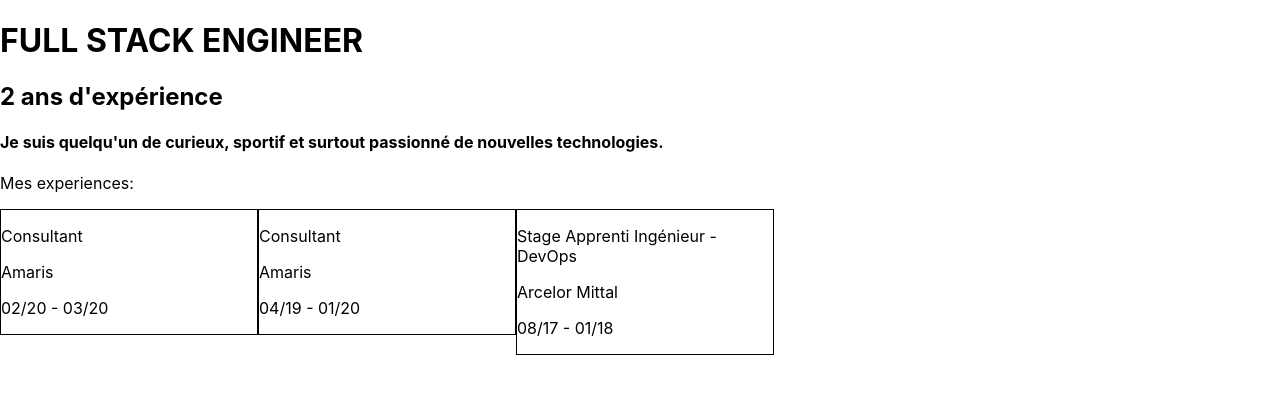
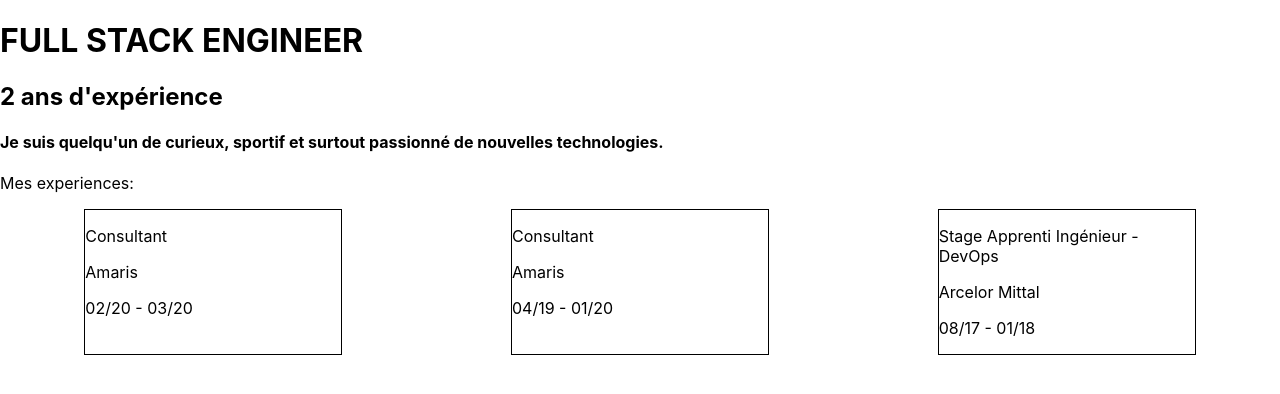
Before and after one commit to pbutin/dossierCompetance, a React (Create React App) app: page / in a window 1280 px wide. Shown: the top 394 px of the page. Built offline with nearby package versions, Linux system fonts and the light colour scheme.

Commit message:
CSS: justify in homepage

```diff
--- a/src/HomePage.css
+++ b/src/HomePage.css
@@ -1,4 +1,8 @@
 .experience {
-	float: left;
 	width: 20vw;
 }
+
+.experiences {
+	 display: flex;
+	justify-content: space-around;
+}
--- a/src/HomePage.js
+++ b/src/HomePage.js
@@ -23,6 +23,7 @@ const HomePage = (props) => {
       </div>
       <div>
         <p>Mes experiences:</p>
+        <div className="experiences">
           {experiences.map((experience, i) => (
             <div className="block clickable experience" key={i} onClick={() => {props.updateExperienceIndex(i)}}>
               <p>{experience.titre}</p>
@@ -32,6 +33,7 @@ const HomePage = (props) => {
           ))}
         </div>
       </div>
+    </div>
   );
 }
 
--- a/src/Liste.js
+++ b/src/Liste.js
@@ -4,11 +4,13 @@ const Liste = (props) => {
   return (
     <div className="block">
       <h5>{props.title}</h5>
+      <ul>
         {props.items.map(item => (
             <li key={item}>
               {item}
             </li>
           ))}
+      </ul>
     </div>
   );
 }
```
Lines whose indentation alone changed are shown as unchanged.
